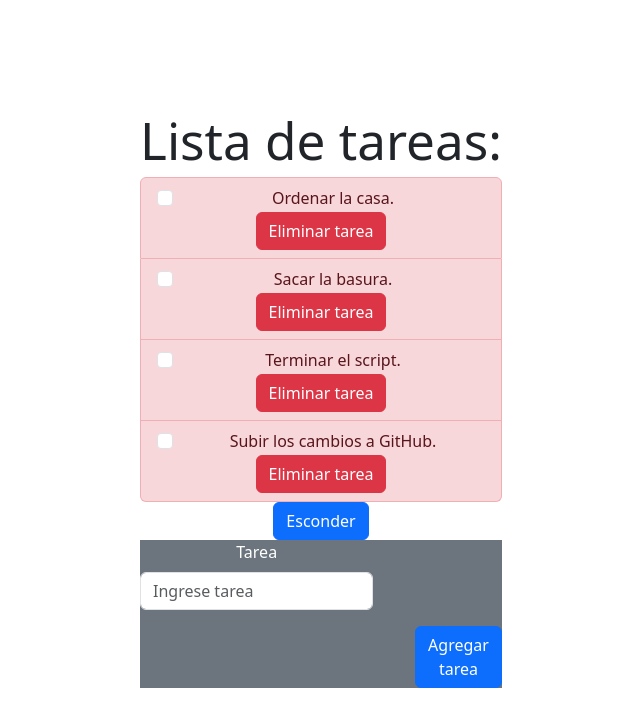
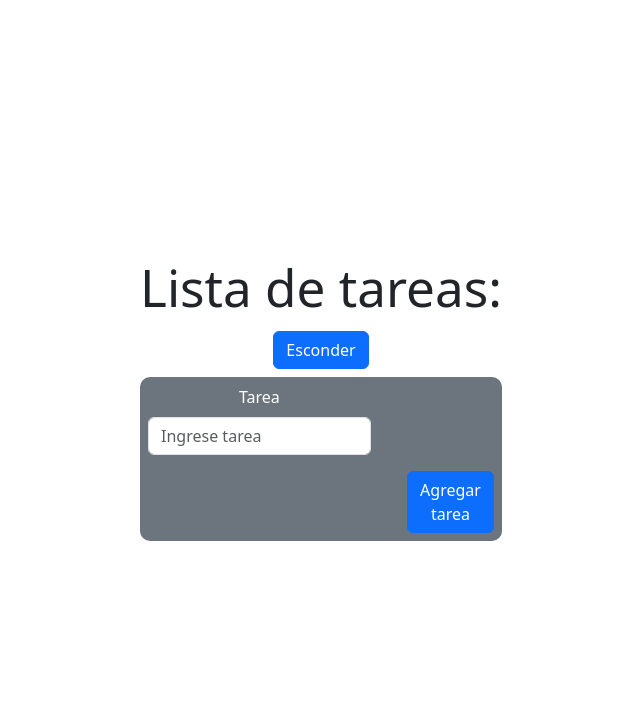
Before and after one commit to MateoCaranta1/TpsLaboratorioIII, a React (Vite) app: page / in a window 1280 px wide. Both pictures are taken after a click on the button "Agregar tarea". Shown: the top 726 px of the page, without its empty margins (319-959 px from the left). Built offline with nearby package versions, Linux system fonts and the light colour scheme.

Commit message:
Last commit TP4

```diff
--- a/index.html
+++ b/index.html
@@ -7,7 +7,7 @@
   <meta name="viewport" content="width=device-width, initial-scale=1.0" />
   <title>Tps Obligatorios</title>
   <link rel="stylesheet" href="https://cdn.jsdelivr.net/npm/bootstrap@5.3.0/dist/css/bootstrap.min.css"
-  integrity="sha384-9ndCyUaIbzAi2FUVXJi0CjmCapSmO7SnpJef0486qhLnuZ2cdeRhO02iuK6FUUVM" crossorigin="anonymous" />
+    integrity="sha384-9ndCyUaIbzAi2FUVXJi0CjmCapSmO7SnpJef0486qhLnuZ2cdeRhO02iuK6FUUVM" crossorigin="anonymous" />
 
 </head>
 
--- a/package.json
+++ b/package.json
@@ -11,6 +11,7 @@
   },
   "dependencies": {
     "bootstrap": "^5.3.3",
+    "bootstrap-icons": "^1.11.3",
     "react": "^18.2.0",
     "react-bootstrap": "^2.10.2",
     "react-dom": "^18.2.0"
--- a/src/components/list/List.jsx
+++ b/src/components/list/List.jsx
@@ -1,14 +1,10 @@
 import React, { useState } from 'react';
-import { Form, ListGroup, Button } from 'react-bootstrap';
+import { Form, ListGroup } from 'react-bootstrap';
 import NewTask from '../newTask/NewTask';
+import 'bootstrap-icons/font/bootstrap-icons.css';
 
 const List = () => {
-    const list = [
-        { id: 1, task: "Ordenar la casa.", done: false },
-        { id: 2, task: "Sacar la basura.", done: false },
-        { id: 3, task: "Terminar el script.", done: false },
-        { id: 4, task: "Subir los cambios a GitHub.", done: false },
-    ];
+    const list = [];
 
     const [tasks, setTasks] = useState(list);
 
@@ -41,13 +37,19 @@ const List = () => {
             <ListGroup>
                 {tasks.map((task) => (
                     <ListGroup.Item key={task.id} variant={task.done ? 'success' : 'danger'}>
+                        <div className="d-flex justify-content-between align-items-center">
+                            <div>
                                 <Form.Check
                                     type="checkbox"
                                     label={task.task}
                                     checked={task.done}
                                     onChange={() => handleDone(task.id)}
                                 />
-                        <Button variant="danger" onClick={() => handleDelete(task.id)}>Eliminar tarea</Button>
+                            </div>
+                            <div>
+                                <i className="bi bi-trash" pointer = 'cursor' onClick={() => handleDelete(task.id)}></i>
+                            </div>
+                        </div>
                     </ListGroup.Item>
                 ))}
             </ListGroup>
--- /dev/null
+++ b/src/components/newTask/NewTask.css
@@ -0,0 +1,4 @@
+.addButton{
+    display: inline;
+
+}
--- a/src/components/newTask/NewTask.jsx
+++ b/src/components/newTask/NewTask.jsx
@@ -1,5 +1,6 @@
-import React, { useState } from 'react'
+import React, { useState } from 'react';
 import { Button, Col, Form, Row } from 'react-bootstrap';
+import './NewTask.css';
 
 const NewTask = ({ onHandleNewTask }) => {
     const [newTask, setNewTask] = useState("");
@@ -31,11 +32,11 @@ const NewTask = ({ onHandleNewTask }) => {
 
     return (
         <div>
-            <Button onClick={handleClick}>
+            <Button onClick={handleClick} className='m-2'>
                 {show ? "Esconder" : "Agregar tarea"}
             </Button>
             {show && (
-                <Form className='text-white bg-secondary' onSubmit={handleSubmit}>
+                <Form className='text-white bg-secondary p-2' onSubmit={handleSubmit}  style={{ borderRadius: '10px' }}>
                     <Row className="mb-3">
                         <Col md={8}>
                             <Form.Group controlId="newTask">
@@ -51,7 +52,7 @@ const NewTask = ({ onHandleNewTask }) => {
                     </Row>
                     <Row className="justify-content-end">
                         <Col md={3} className="d-flex justify-content-end">
-                            <Button variant="primary" type="submit">
+                            <Button variant="primary" type="submit" className='addButton'>
                                 Agregar tarea
                             </Button>
                         </Col>
```
Also changed, not shown: 1 other file (tests, documents, lock files or other folders). Lines whose indentation alone changed are shown as unchanged.
